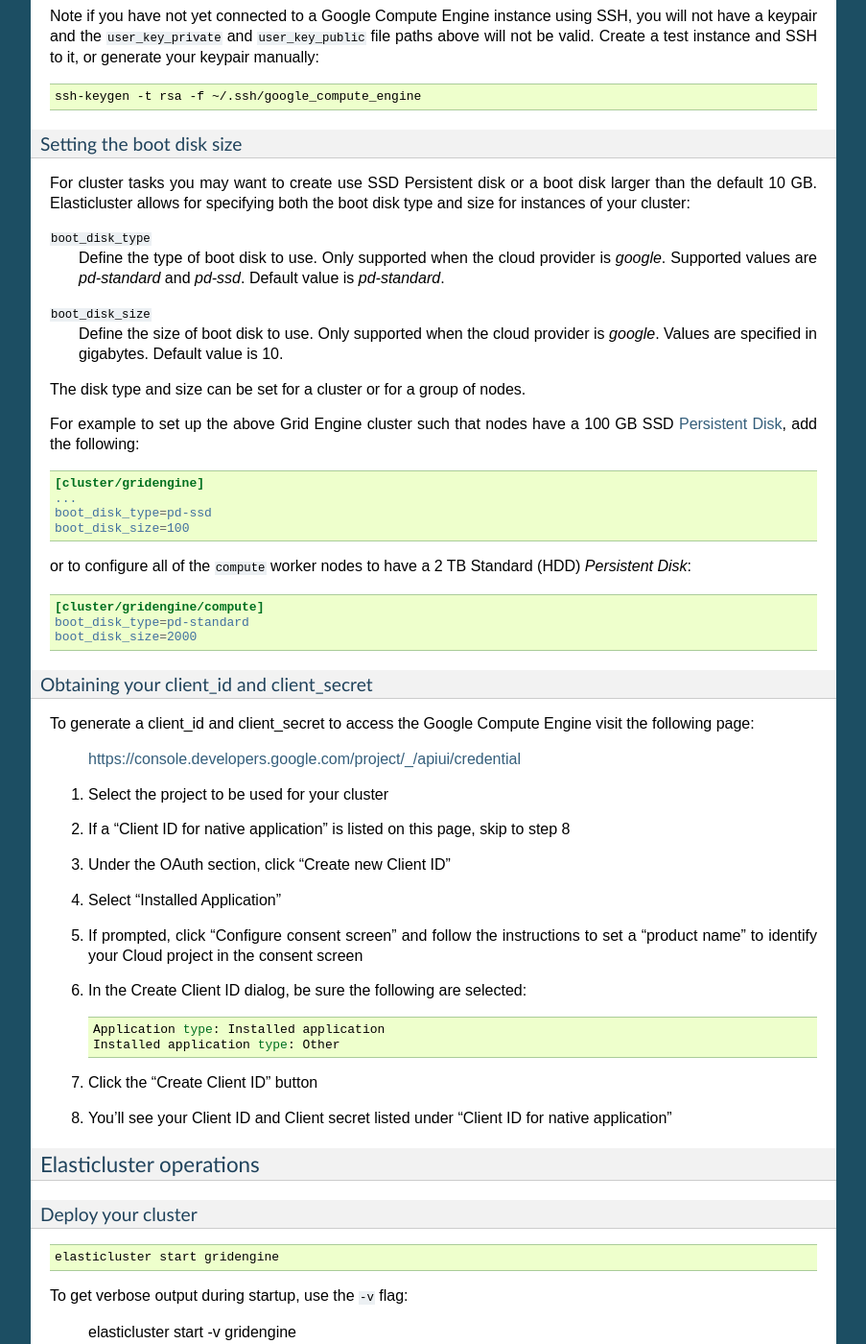
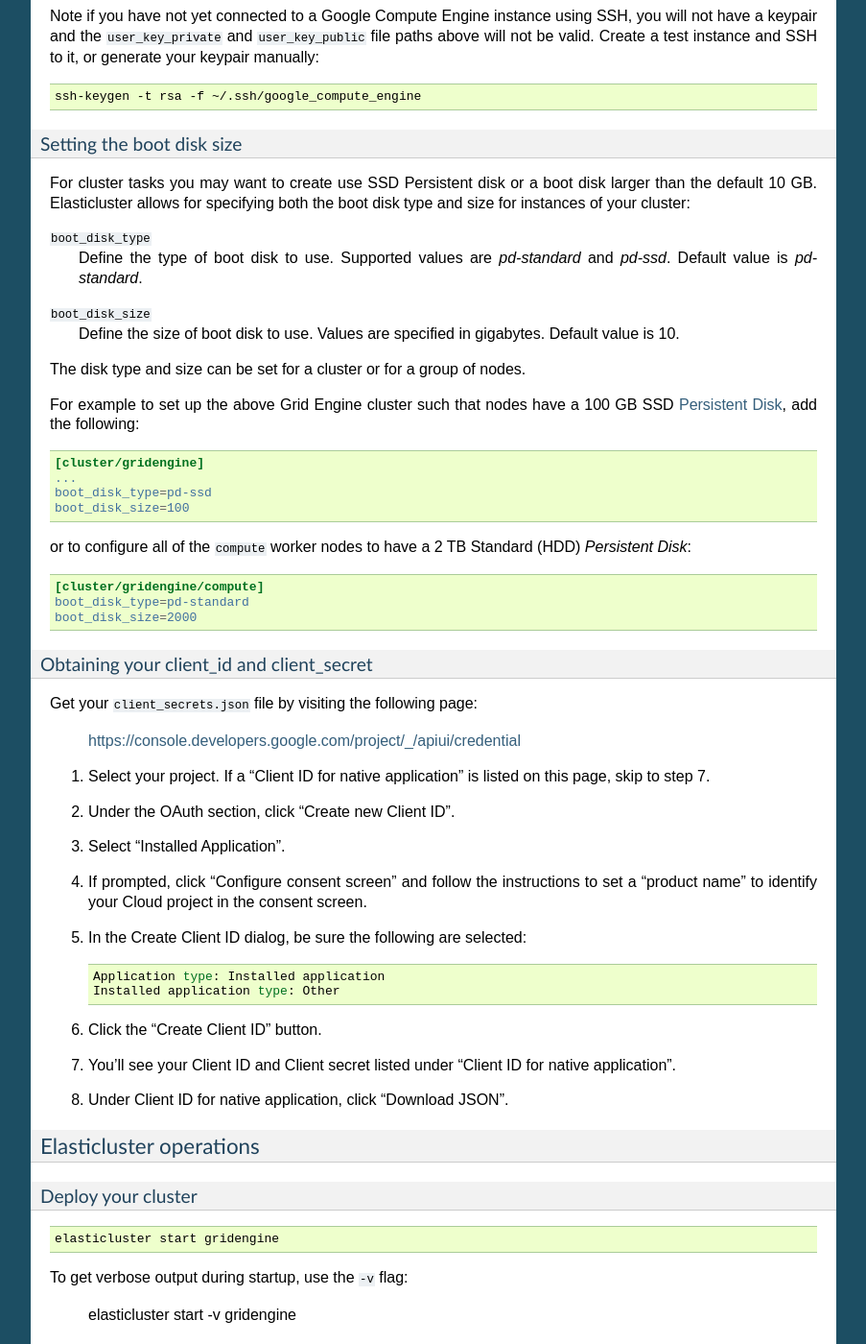
Before and after one commit to googlegenomics/readthedocs, a Sphinx documentation site: the page built from docs/source/includes/elasticluster_setup.rst, in a window 1280 px wide and 1400 px high, scrolled down 3411 px. Shown: the whole window at 96% size, without its empty margins (198-1101 px from the left). Built offline with Sphinx 7.4.7, drawn with Linux system fonts in a browser that asks for light colours.

Commit message:
Use the new include for the client secrets.

```diff
--- a/docs/source/includes/elasticluster_setup.rst
+++ b/docs/source/includes/elasticluster_setup.rst
@@ -223,13 +223,11 @@ Elasticluster allows for specifying both the boot disk type and size for instanc
 
 ``boot_disk_type``
     Define the type of boot disk to use.
-    Only supported when the cloud provider is `google`.
     Supported values are `pd-standard` and `pd-ssd`.
     Default value is `pd-standard`.
 
 ``boot_disk_size``
     Define the size of boot disk to use.
-    Only supported when the cloud provider is `google`.
     Values are specified in gigabytes.
     Default value is 10.
 
@@ -255,22 +253,8 @@ or to configure all of the ``compute`` worker nodes to have a 2 TB Standard (HDD
 
 Obtaining your client_id and client_secret
 ******************************************
-To generate a client_id and client_secret to access the Google Compute Engine visit the following page:
 
-   https://console.developers.google.com/project/_/apiui/credential
-
-#. Select the project to be used for your cluster
-#. If a "Client ID for native application" is listed on this page, skip to step 8
-#. Under the OAuth section, click "Create new Client ID"
-#. Select "Installed Application"
-#. If prompted, click "Configure consent screen" and follow the instructions to set a "product name" to identify your Cloud project in the consent screen
-#. In the Create Client ID dialog, be sure the following are selected::
-
-    Application type: Installed application
-    Installed application type: Other
-
-#. Click the "Create Client ID" button
-#. You'll see your Client ID and Client secret listed under "Client ID for native application"
+.. include:: /includes/get_client_secrets.rst
 
 Elasticluster operations
 ========================
```
